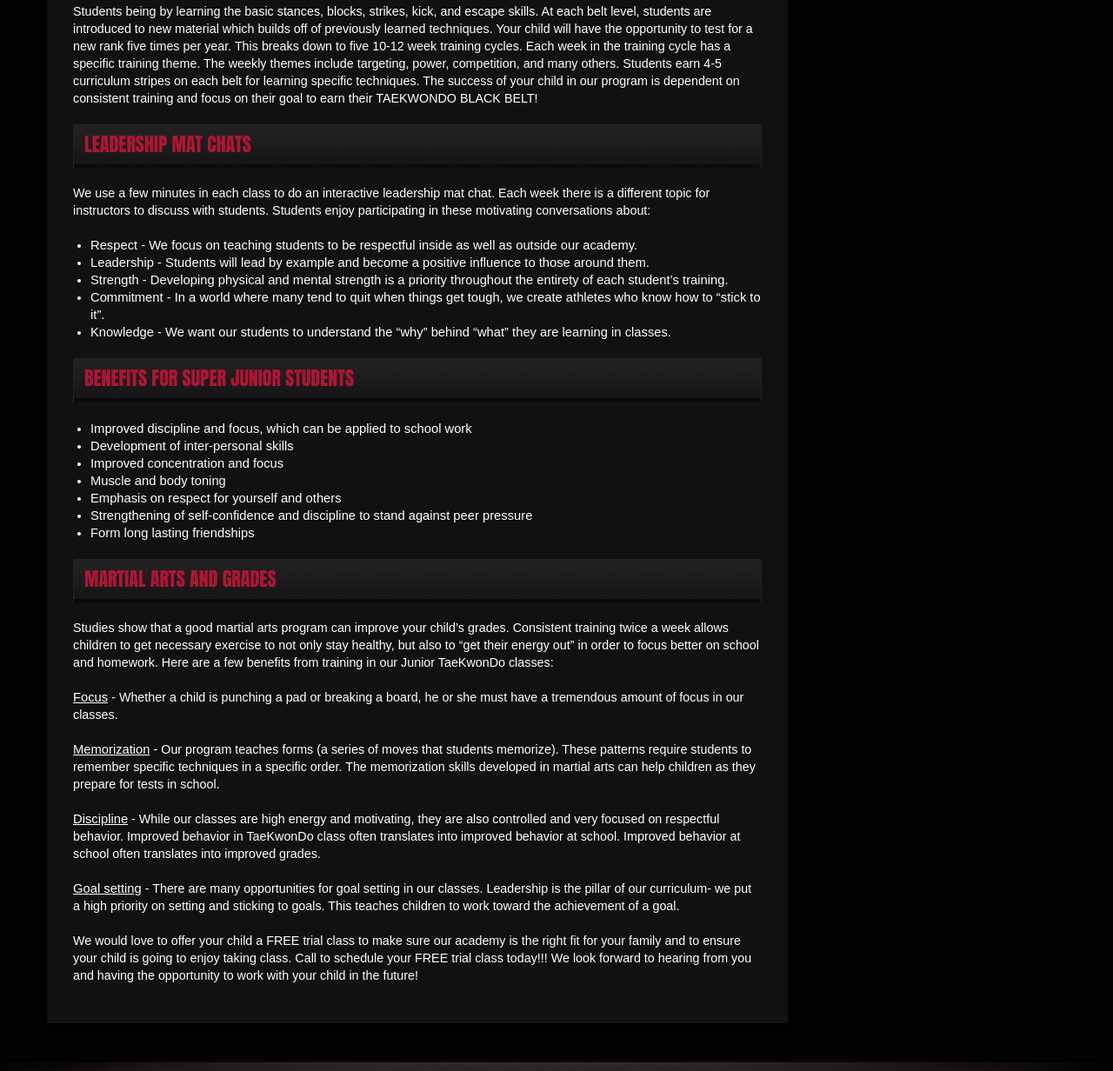
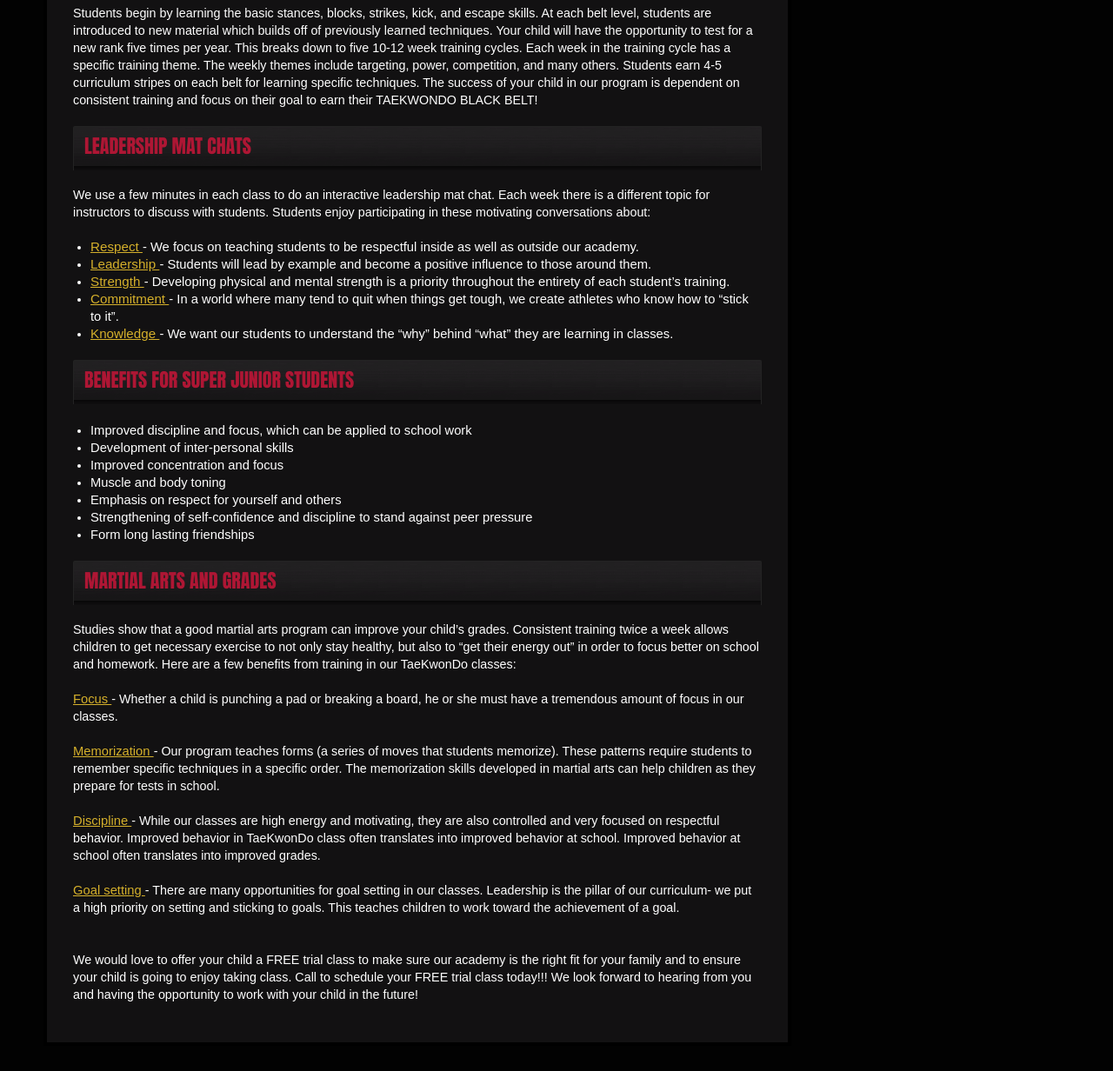
Before and after one commit to majguido/jbtkdstatic, a plain HTML site: page jbtkd-static/WebContent/SuperJunior.html in a window 1280 px wide. Shown: the part 857-2089 px from the top of the page at 87% size. Drawn offline with Linux system fonts and the light colour scheme.

Commit message:
Fixed the misspelling "begin", formatted the code, and added jbtkd gold styling

```diff
--- a/jbtkd-static/WebContent/SuperJunior.html
+++ b/jbtkd-static/WebContent/SuperJunior.html
@@ -95,20 +95,111 @@
                             		</p>
                                 	<!-- <p class="indent-bot">Our Super Junior program is designed specifically for youth ages 11-14 years old. Your child will train with other children in their age group, allowing them to feel comfortable and more capable of achieving excellence in a fun and safe learning environment. Throughout each class, we focus on character development skills such as self-control, discipline, and respect for others as well as developing better balance, coordination, and overall fitness.</p>
 									<p class="indent-bot">Classes are offered for the Super Junior program 5 days per week with each class lasting 45 minutes; we recommend that each student attends 2-3 classes per week. </p> -->
-									<p class="indent-bot"><h3 class="jbtkd-red">MARTIAL ARTS TRAINING</h3></p>
-									<p class="indent-bot">Students being by learning the basic stances, blocks, strikes, kick, and escape skills. At each belt level, students are introduced to new material which builds off of previously learned techniques. Your child will have the opportunity to test for a new rank five times per year. This breaks down to five 10-12 week training cycles. Each week in the training cycle has a specific training theme. The weekly themes include targeting, power, competition, and many others. Students earn 4-5 curriculum stripes on each belt for learning specific techniques. The success of your child in our program is dependent on consistent training and focus on their goal to earn their TAEKWONDO BLACK BELT!</p>
-									<p class="indent-bot"><h3 class="jbtkd-red">LEADERSHIP MAT CHATS</h3></p>
-									<p class="indent-bot">We use a few minutes in each class to do an interactive leadership mat chat. Each week there is a different topic for instructors to discuss with students. Students enjoy participating in these motivating conversations about:</p>
-									<p class="indent-bot"><ul style="margin-left:20px;"><li type=disc>Respect - We focus on teaching students to be respectful inside as well as outside our academy.</li><li type=disc>Leadership - Students will lead by example and become a positive influence to those around them.</li><li type=disc>Strength - Developing physical and mental strength is a priority throughout the entirety of each student’s training.</li><li type=disc>Commitment - In a world where many tend to quit when things get tough, we create athletes who know how to “stick to it”.</li><li type=disc>Knowledge - We want our students to understand the “why” behind “what” they are learning in classes.</li></ul></p>
-									<p class="indent-bot"><h3 class="jbtkd-red">BENEFITS FOR SUPER JUNIOR STUDENTS</h3></p>
-									<p class="indent-bot"><ul style="margin-left:20px;"><li type=disc>Improved discipline and focus, which can be applied to school work</li><li type=disc>Development of inter-personal skills</li><li type=disc>Improved concentration and focus</li><li type=disc>Muscle and body toning</li><li type=disc>Emphasis on respect for yourself and others</li><li type=disc>Strengthening of self-confidence and discipline to stand against peer pressure</li><li type=disc>Form long lasting friendships</li></ul></p>
-									<p class="indent-bot"><h3 class="jbtkd-red">MARTIAL ARTS AND GRADES</h3></p>
-									<p class="indent-bot">Studies show that a good martial arts program can improve your child’s grades. Consistent training twice a week allows children to get necessary exercise to not only stay healthy, but also to “get their energy out” in order to focus better on school and homework. Here are a few benefits from training in our Junior TaeKwonDo classes:</p>
-									<p class="indent-bot"><u>Focus</u> - Whether a child is punching a pad or breaking a board, he or she must have a tremendous amount of focus in our classes.</p>
-									<p class="indent-bot"><u>Memorization</u> - Our program teaches forms (a series of moves that students memorize). These patterns require students to remember specific techniques in a specific order. The memorization skills developed in martial arts can help children as they prepare for tests in school.</p>
-									<p class="indent-bot"><u>Discipline</u> - While our classes are high energy and motivating, they are also controlled and very focused on respectful behavior. Improved behavior in TaeKwonDo class often translates into improved behavior at school. Improved behavior at school often translates into improved grades.</p>
-									<p class="indent-bot"><u>Goal setting</u> - There are many opportunities for goal setting in our classes. Leadership is the pillar of our curriculum- we put a high priority on setting and sticking to goals. This teaches children to work toward the achievement of a goal.</p>
-									<p class="indent-bot">We would love to offer your child a FREE trial class to make sure our academy is the right fit for your family and to ensure your child is going to enjoy taking class. Call to schedule your FREE trial class today!!! We look forward to hearing from you and having the opportunity to work with your child in the future!</p>
+									<div class="indent-bot"><h3 class="jbtkd-red">MARTIAL ARTS TRAINING</h3></div>
+									<p class="indent-bot">
+										Students begin by learning the basic stances, blocks, strikes, kick, and escape skills. At each belt level, students are introduced to new material which builds off of previously learned techniques. Your child will have the opportunity to test for a new rank five times per year. This breaks down to five 10-12 week training cycles. Each week in the training cycle has a specific training theme. The weekly themes include targeting, power, competition, and many others. Students earn 4-5 curriculum stripes on each belt for learning specific techniques. The success of your child in our program is dependent on consistent training and focus on their goal to earn their TAEKWONDO BLACK BELT!
+									</p>
+									<p class="indent-bot">
+										<h3 class="jbtkd-red">LEADERSHIP MAT CHATS</h3>
+									</p>
+									<p class="indent-bot">
+										We use a few minutes in each class to do an interactive leadership mat chat. Each week there is a different topic for instructors to discuss with students. Students enjoy participating in these motivating conversations about:
+									</p>
+									<p class="indent-bot">
+										<ul style="margin-left:20px;">
+											<li type=disc>
+												<span style="display:inline;text-decoration:underline;" class="jbtkd-gold">
+													Respect
+												</span> - We focus on teaching students to be respectful inside as well as outside our academy.
+											</li>
+											<li type=disc>
+												<span style="display:inline;text-decoration:underline;" class="jbtkd-gold">
+													Leadership
+												</span> - Students will lead by example and become a positive influence to those around them.
+											</li>
+											<li type=disc>
+												<span style="display:inline;text-decoration:underline;" class="jbtkd-gold">
+													Strength
+												</span> - Developing physical and mental strength is a priority throughout the entirety of each student’s training.
+											</li>
+											<li type=disc>
+												<span style="display:inline;text-decoration:underline;" class="jbtkd-gold">
+													Commitment
+												</span> - In a world where many tend to quit when things get tough, we create athletes who know how to “stick to it”.
+											</li>
+											<li type=disc>
+												<span style="display:inline;text-decoration:underline;" class="jbtkd-gold">
+													Knowledge
+												</span> - We want our students to understand the “why” behind “what” they are learning in classes.
+											</li>
+										</ul>
+									</p>
+									<p class="indent-bot">
+										<h3 class="jbtkd-red">BENEFITS FOR SUPER JUNIOR STUDENTS</h3>
+									</p>
+									<p class="indent-bot">
+										<ul style="margin-left:20px;">
+											<li type=disc>
+												Improved discipline and focus, which can be applied to school work
+											</li>
+											<li type=disc>
+												Development of inter-personal skills
+											</li>
+											<li type=disc>
+												Improved concentration and focus
+											</li>
+											<li type=disc>
+												Muscle and body toning
+											</li>
+											<li type=disc>
+												Emphasis on respect for yourself and others
+											</li>
+											<li type=disc>
+												Strengthening of self-confidence and discipline to stand against peer pressure
+											</li>
+											<li type=disc>
+												Form long lasting friendships
+											</li>
+										</ul>
+									</p>
+									<p class="indent-bot">
+										<h3 class="jbtkd-red">MARTIAL ARTS AND GRADES</h3>
+									</p>
+									<p class="indent-bot">
+										Studies show that a good martial arts program can improve your child’s grades.
+										Consistent training twice a week allows children to get necessary exercise to not only stay healthy,
+										but also to “get their energy out” in order to focus better on school and homework. Here are a few
+										benefits from training in our TaeKwonDo classes:
+									</p>
+									<p class="indent-bot">
+										<span style="display:inline;text-decoration:underline;" class="jbtkd-gold">
+											Focus
+										</span> - Whether a child is punching a pad or breaking a board, he or she must have a tremendous amount of focus in our classes.
+									</p>
+									<p class="indent-bot">
+										<span style="display:inline;text-decoration:underline;" class="jbtkd-gold">
+											Memorization
+										</span> - Our program teaches forms (a series of moves that students memorize). These patterns require students to remember specific
+										techniques in a specific order. The memorization skills developed in martial arts can help children as they prepare for tests in school.
+									</p>
+									<p class="indent-bot">
+										<span style="display:inline;text-decoration:underline;" class="jbtkd-gold">
+											Discipline
+										</span> - While our classes are high energy and motivating, they are also controlled and very focused on respectful behavior. Improved
+										behavior in TaeKwonDo class often translates into improved behavior at school. Improved behavior at school often translates into improved grades.
+									</p>
+									<p class="indent-bot">
+										<span style="display:inline;text-decoration: underline;" class="jbtkd-gold">
+										Goal setting
+										</span> - There are many opportunities for goal setting in our classes. Leadership is the pillar of our curriculum- we put a high priority on
+										setting and sticking to goals. This teaches children to work toward the achievement of a goal.
+									</p>
+									<br/>
+									<p class="indent-bot">
+										We would love to offer your child a FREE trial class to make sure our academy is the right fit for your family and to ensure your child is
+										going to enjoy taking class. Call to schedule your FREE trial class today!!! We look forward to hearing from you and having the opportunity
+										to work with your child in the future!
+									</p>
 								</div>
                             </div>
                         </article>
```
